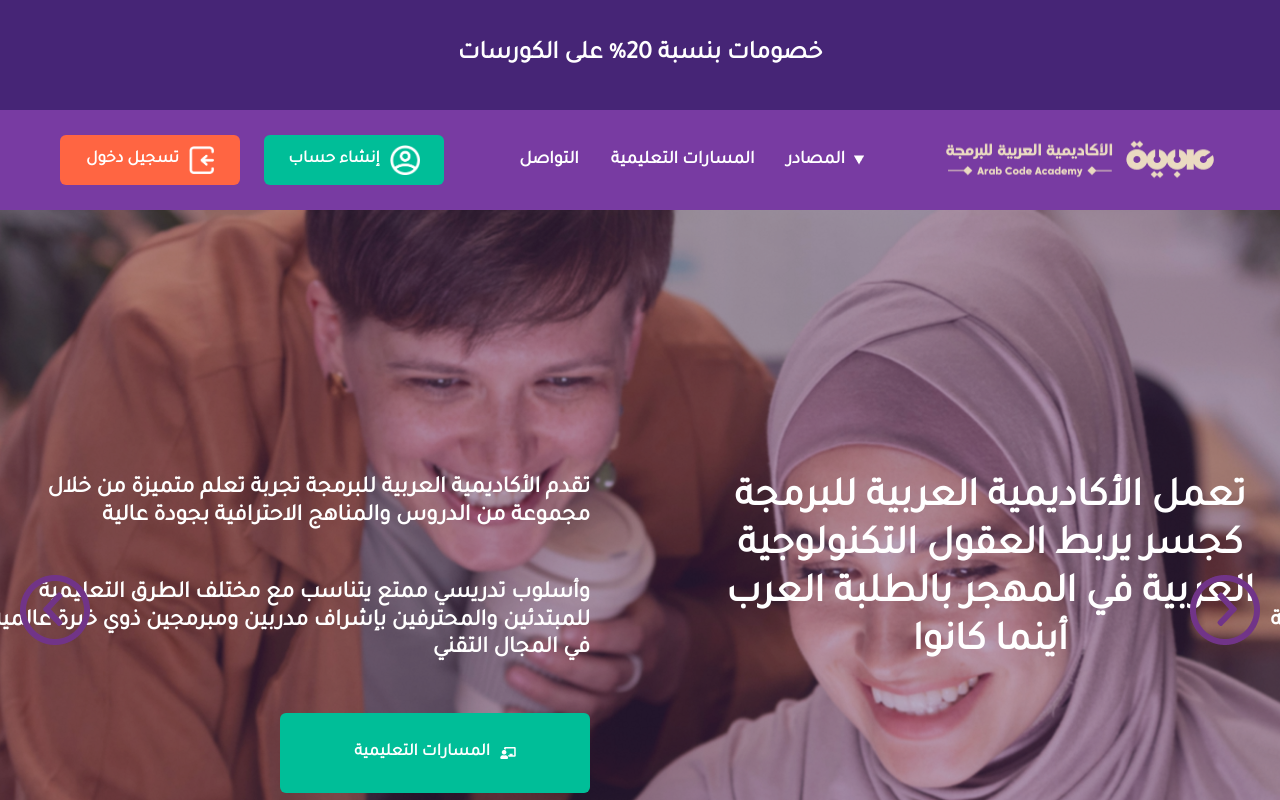
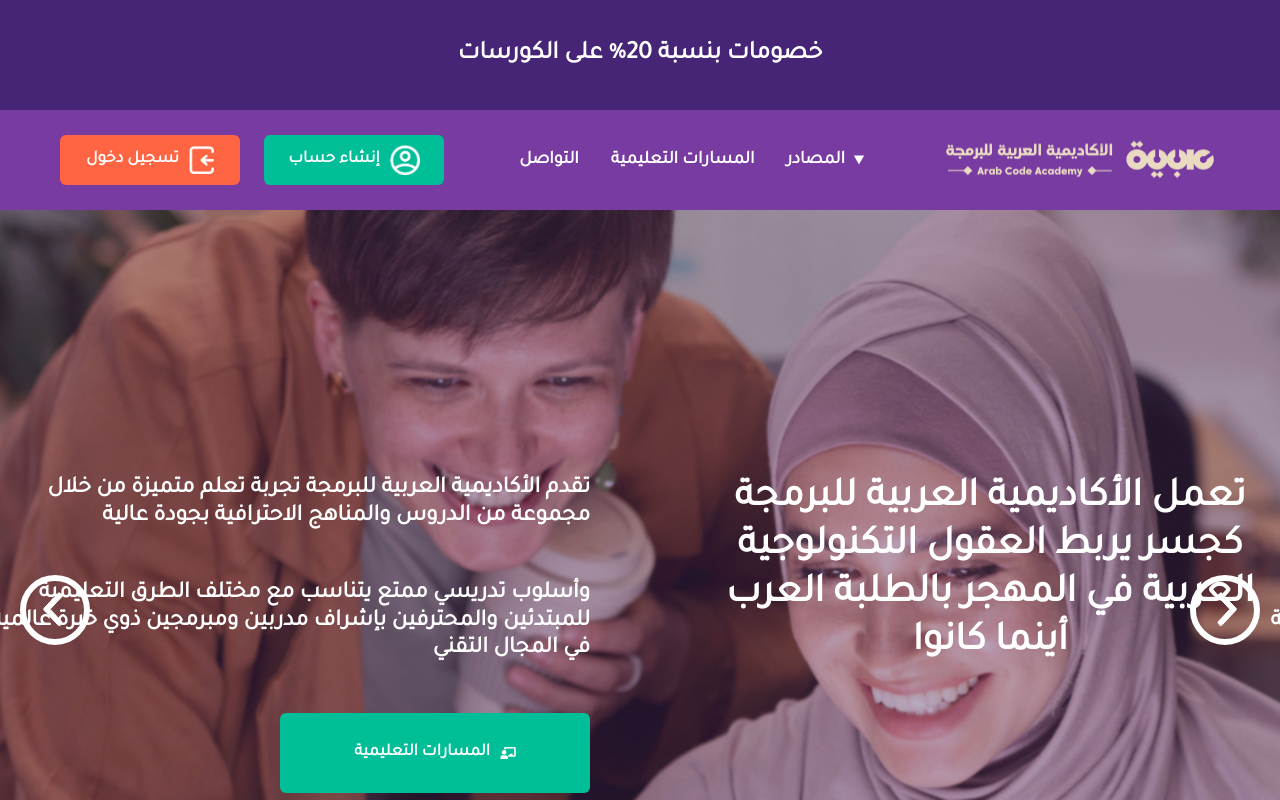
Before and after one commit to Maymonakh/arabcodeacademy-website, a Next.js app: page / in a window 1280 px wide. Shown: the top 800 px of the page. Built offline with nearby package versions, Linux system fonts and the light colour scheme.

Commit message:
Last updates

```diff
--- a/app/page.tsx
+++ b/app/page.tsx
@@ -20,7 +20,7 @@ export default function Home() {
     <ChakraProvider>
       <AdsPanel
         startDate="2024-10-20T00:00:00Z"
-        endDate="2024-11-31T23:59:59Z"
+        endDate="2025-01-01T23:59:59Z"
         adText="خصومات بنسبة 20% على الكورسات"
       />
       <Navbar />
--- a/components/ui/CustomSwiper/ArrowButton.tsx
+++ b/components/ui/CustomSwiper/ArrowButton.tsx
@@ -3,19 +3,30 @@ import Image from "next/image";
 import { useMediaQuery } from "@chakra-ui/react";
 import prevIcon from "../../../public/icons/angle-left.png";
 import nextIcon from "../../../public/icons/angle-right.png";
+import prevIconWhite from "../../../public/icons/angle-left-white.svg";
+import nextIconWhite from "../../../public/icons/angle-right-white.svg";
 
 interface ArrowButtonProps {
   onClick: () => void;
   direction: "left" | "right";
   positionValue: string;
+  color?: "primary" | "white";
 }
 
 const ArrowButton: React.FC<ArrowButtonProps> = ({
   onClick,
   direction,
   positionValue,
+  color = "primary",
 }) => {
-  const iconSrc = direction === "left" ? prevIcon : nextIcon;
+  const iconSrc =
+    direction === "left"
+      ? color === "white"
+        ? prevIconWhite
+        : prevIcon
+      : color === "white"
+      ? nextIconWhite
+      : nextIcon;
 
   const [isMobile] = useMediaQuery("(max-width: 480px)");
 
--- a/sections/home/Slider/Slider.tsx
+++ b/sections/home/Slider/Slider.tsx
@@ -76,6 +76,7 @@ const Sliderpage = () => {
           onClick={handlePrev}
           direction="left"
           positionValue="20px"
+          color="white"
         />
 
         <CustomSwiper
@@ -89,6 +90,7 @@ const Sliderpage = () => {
           onClick={handleNext}
           direction="right"
           positionValue="20px"
+          color="white"
         />
       </div>
 
```
Also changed, not shown: public/icons/angle-left-white.svg (added), public/icons/angle-right-white.svg (added).
